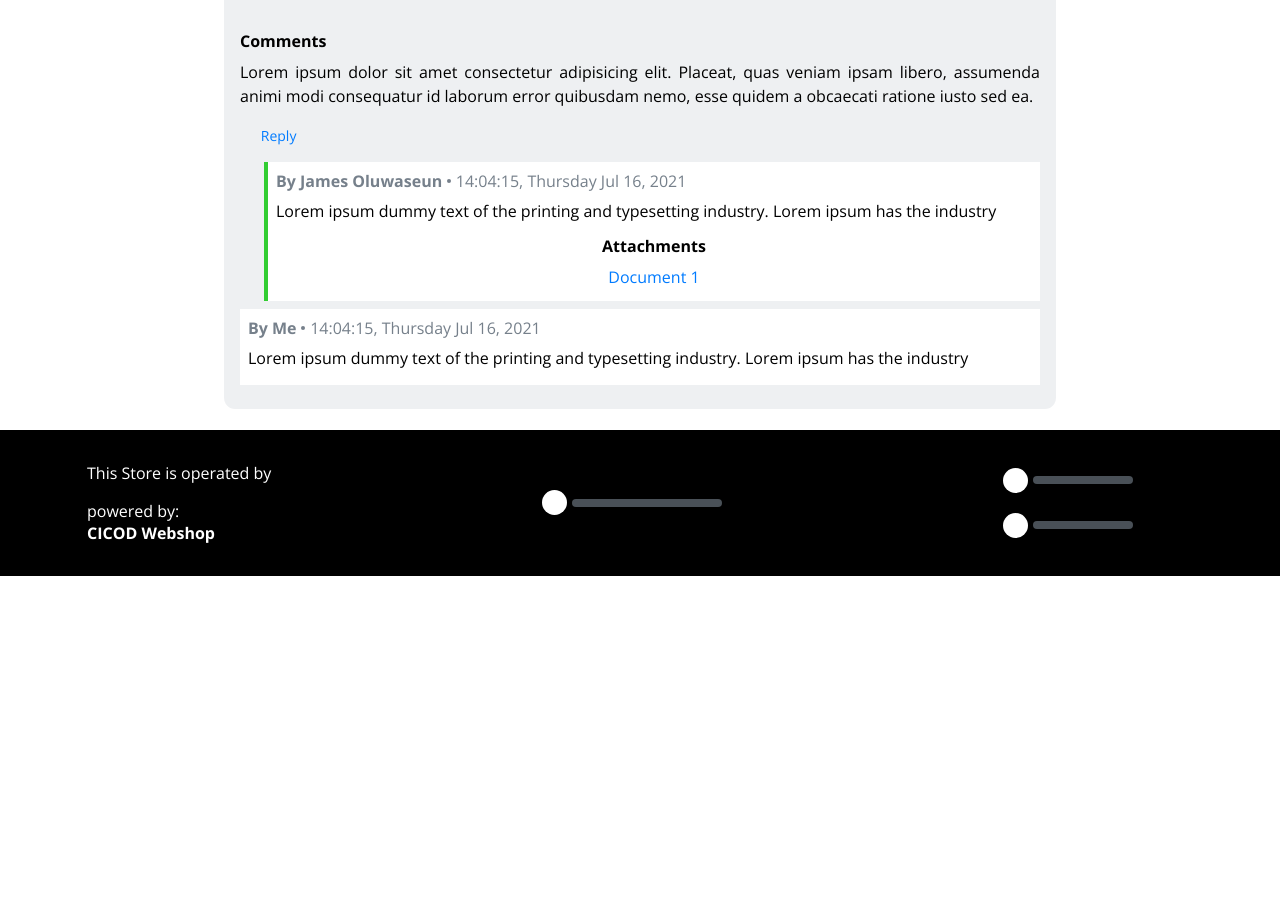
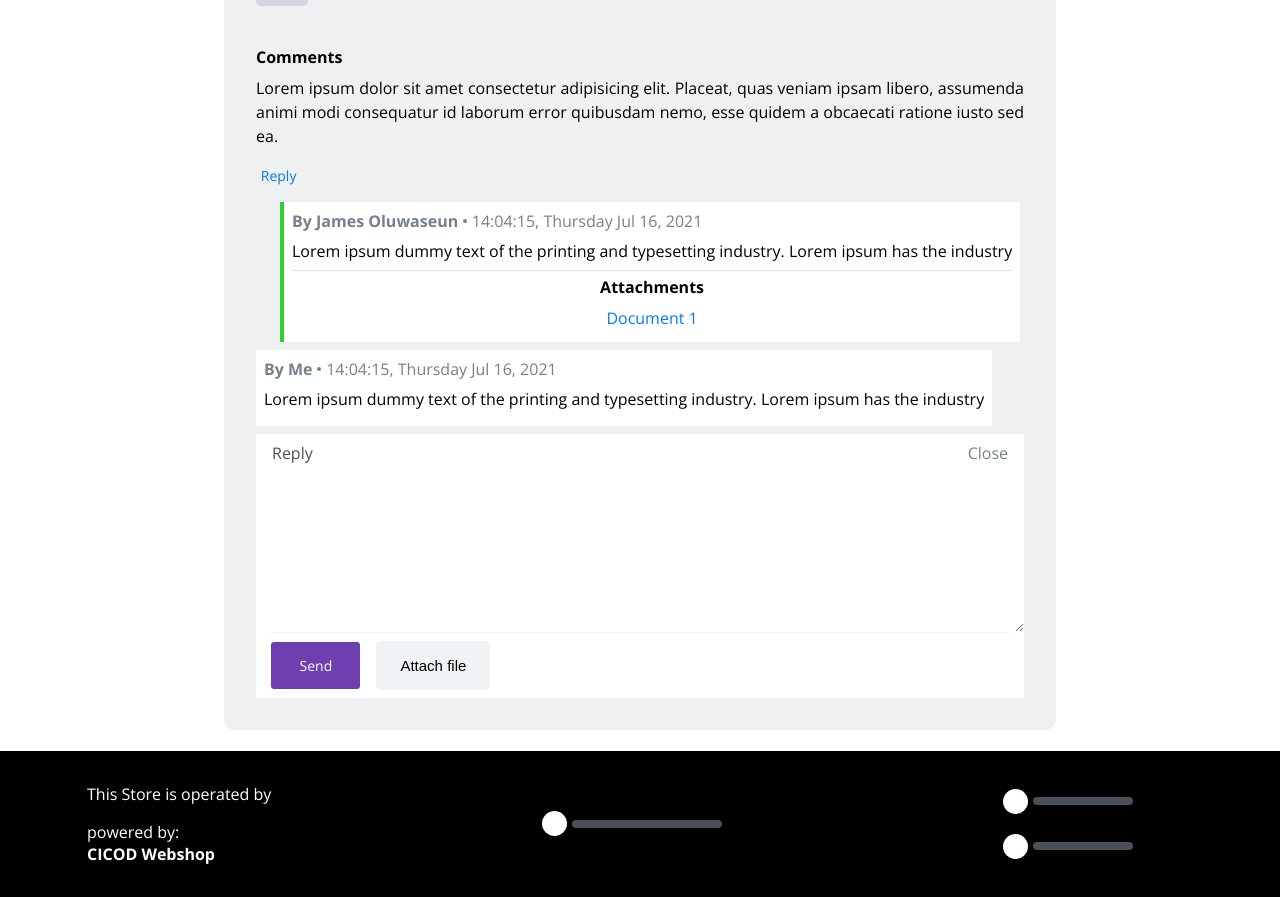
Before and after one commit to Perebonilado/cicod-selfservice-typescript, a React (Create React App) app: page / in a window 1280 px wide. Shown: the part 360-1257 px from the top of the page. Before the commit the page ends 936 px from the top, so only its background shows below. Built offline with nearby package versions, Linux system fonts and the light colour scheme.

Commit message:
implemented attach files button functionality and messages componenets

```diff
--- a/src/components/Button/ButtonStyles.module.css
+++ b/src/components/Button/ButtonStyles.module.css
@@ -32,7 +32,7 @@
     /* padding: .8rem 1.7rem; */
     font-size: 14px;
     border-radius: .2rem;
-    margin-left: 1rem;
+    /* margin-left: 1rem; */
     cursor: pointer;
 }
 
@@ -40,7 +40,7 @@
 
     .button{
         margin-left: 0;
-        margin: 1.5rem 0;
+        /* margin: 1.5rem 0; */
         font-size: 16px;
     }
 
--- a/src/components/ConversationContainer/ConversationContainerStyles.module.css
+++ b/src/components/ConversationContainer/ConversationContainerStyles.module.css
@@ -16,7 +16,7 @@
 
 .currentStatusBox {
     background-color: #EEF0F2;
-    padding: 1rem;
+    padding: 2rem;
     border-radius: .7rem;
 }
 
@@ -70,7 +70,7 @@
 }
 
 
-@media only screen and (max-width: 1106px) {
+@media only screen and (max-width: 1200px) {
     .container{
         padding: 1.3rem 5rem;
     }
--- a/src/components/ConversationContainer/index.tsx
+++ b/src/components/ConversationContainer/index.tsx
@@ -4,6 +4,7 @@ import CommentBox from '../CommentsBox'
 import DateTime from '../DateTime'
 import Button from '../Button'
 import MessagesContainer from '../MessagesContainer'
+import MessageTextField from '../MessageTextField'
 
 const ConversationContainer:React.FC = () => {
     return (
@@ -51,7 +52,7 @@ const ConversationContainer:React.FC = () => {
             <div className={`${ConversationContainerStyles['reply_box']}`}><img src="" alt="" /><Button buttonType='link'>Reply</Button></div>
 
             <MessagesContainer />
-
+            <MessageTextField />
             </div>
 
 
--- a/src/components/IdHeading/IdHeadingStyles.module.css
+++ b/src/components/IdHeading/IdHeadingStyles.module.css
@@ -10,7 +10,7 @@
     font-weight: bold;
 }
 
-@media only screen and (max-width: 1106px) {
+@media only screen and (max-width: 1200px) {
     .container{
         padding: 1.3rem 5rem;
     }
--- a/src/components/InputField/inputFieldStyles.module.css
+++ b/src/components/InputField/inputFieldStyles.module.css
@@ -1,6 +1,7 @@
 .inputBox{
     padding: 1rem 3rem;
     border: 1px solid #DDE2E5;
+    margin-right: 1rem;
 }
 
 .inputBox:focus {
@@ -9,6 +10,15 @@
 
 .inputBox::placeholder{
     font-size: 14.5px;
+}
+
+@media only screen and (max-width: 760px) {
+
+    .inputBox{
+        margin-right: 0;
+        margin-bottom: 1.2rem;
+    }
+
 }
 
 @media only screen and (max-width: 320px) {
--- a/src/components/MessageBox/MessageBoxStyles.module.css
+++ b/src/components/MessageBox/MessageBoxStyles.module.css
@@ -1,3 +1,7 @@
+.message_box {
+    width: fit-content;
+}
+
 .container {
     background-color: #fff;
     padding: .5rem;
@@ -31,6 +35,7 @@
     flex-direction: column;
     justify-content: center;
     align-items: center;
+    border-top: 1px solid #DDE2E5;
 }
 
 .attachment_box p{
--- a/src/components/MessageBox/index.tsx
+++ b/src/components/MessageBox/index.tsx
@@ -20,7 +20,7 @@ const MessageBox:React.FC<Props> = ({
     message
 }) => {
     return (
-        <div className={`${isReply && MessageBoxStyles['replyBox']}`}>
+        <div className={`${isReply && MessageBoxStyles['replyBox']} ${MessageBoxStyles['message_box']}`}>
         <div className={
             `${MessageBoxStyles['container']}`}
             >
--- /dev/null
+++ b/src/components/MessageTextField/MessageTextFieldStyles.module.css
@@ -0,0 +1,49 @@
+.form {
+    background-color: #fff;
+    display: flex;
+    flex-direction: column;
+}
+
+.buttons_container {
+    display: flex;
+    align-items: center;
+    padding: .5rem 0;
+    border-top: 1px solid #EEF0F2;
+    width: 96%;
+    align-self: center;
+}
+
+.buttons_container button {
+    margin: 0 1rem;
+    padding: 1rem 1.5rem;
+    border-radius: .3rem;
+    background-color: #F0F3F5;
+    border: none;
+    outline: none;
+    font-size: 15px;
+    cursor: pointer;
+}
+
+.form textarea{
+    width: 100%;
+    height: 10rem;
+    border: none;
+    outline: none;
+    padding: 0 1rem;
+    font-size: 16px;
+}
+
+.form div:first-child{
+    display: flex;
+    justify-content: space-between;
+    padding: .5rem 1rem;
+}
+
+.form>div:first-child p:first-child{
+    color: #495057;
+}
+
+.form>div:first-child p:last-child{
+    color: #76808B;
+    cursor: pointer;
+}
--- a/src/components/MessageTextField/index.tsx
+++ b/src/components/MessageTextField/index.tsx
@@ -1,5 +1,51 @@
-const MessageTextField = () => {
+import MessageTextFieldStyles from './MessageTextFieldStyles.module.css'
+import Button from '../Button'
+import { useRef, useState } from 'react'
 
+const MessageTextField: React.FC = () => {
+
+    const inputRef = useRef<HTMLInputElement>(null)
+    const [ fileName, setFileName ] = useState<string>('')
+
+    const handleClick = (e: React.MouseEvent<HTMLButtonElement, MouseEvent>) => {
+        e.preventDefault()
+        inputRef.current?.click()
+    }
+
+    const handleChange = (e:React.ChangeEvent<HTMLInputElement>) => {
+            const fileUploaded: any = e.currentTarget.files
+            const name: string  = fileUploaded[0].name
+            setFileName(name)
+    }
+
+    return (
+        <form className={`${MessageTextFieldStyles['form']}`}>
+
+            <div>
+                <p>Reply</p>
+                <p>Close</p>
+            </div>
+
+            <textarea name="" id=""></textarea>
+
+            <div className={`${MessageTextFieldStyles['buttons_container']}`}>
+
+            <Button buttonType='solid'>
+                Send
+            </Button>
+
+            <button onClick={(e)=>handleClick(e)}>
+                Attach file
+            </button>
+
+            <p>{fileName}</p>
+
+            <input type="file" onChange={(e)=>handleChange(e)} ref={inputRef} style={{display: 'none'}} />
+
+            </div>
+
+        </form>
+        )
 }
 
 export default MessageTextField
--- a/src/components/MessagesContainer/index.tsx
+++ b/src/components/MessagesContainer/index.tsx
@@ -2,6 +2,7 @@ import MessagesContainerStyles from './MessagesContainerStyles.module.css'
 import MessageBox from '../MessageBox'
 
 type MessageTemplate = {
+    id: number,
     name?: string,
     date: string,
     time: string,
@@ -13,6 +14,7 @@ type MessageTemplate = {
 
 const Messages:MessageTemplate = [
     {
+    id: 1,
     name: 'James Oluwaseun',
     date: 'Thursday Jul 16, 2021',
     time: '14:04:15',
@@ -23,6 +25,7 @@ const Messages:MessageTemplate = [
     },
 
     {
+    id: 2,
     date: 'Thursday Jul 16, 2021',
     time: '14:04:15',
     isReply: false,
@@ -39,10 +42,11 @@ const MessagesContainer = () => {
         <div className={`${MessagesContainerStyles['container']}`}>
             {Messages.map((respondent)=>{
 
-                const {name, date, time, message, documentName, isAttach, isReply } = respondent
+                const {name, date, time, message, documentName, isAttach, isReply, id } = respondent
 
                 return (
                     <MessageBox
+                    key={id}
                     name={name}
                     message={message}
                     date={date}
```
Also changed, not shown: src/components/MessageTextField/MessageTextField.module.css (deleted).
